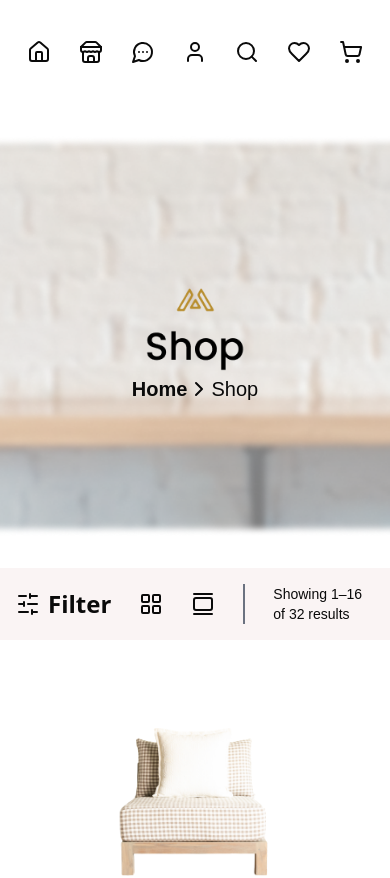
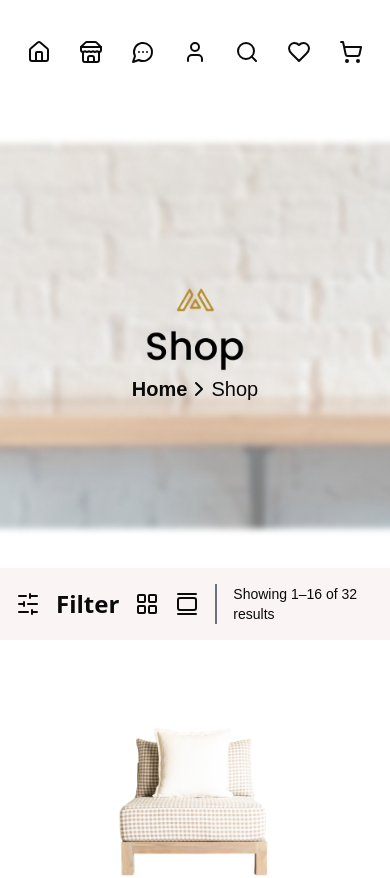
Before and after one commit to Kinzakhan21/GIAIC_final_hackathon, a Next.js app: page /shop in a window 390 px wide. Shown: the top 878 px of the page. Built offline with nearby package versions, Linux system fonts and the light colour scheme.

Commit message:
Corrected

```diff
--- a/src/app/shop/page.tsx
+++ b/src/app/shop/page.tsx
@@ -23,8 +23,8 @@ import Tag from '../comonents/infoTag'
       {/* filter section  */}
 
       <div className='bg-palePink py-4 lg:px-20 px-4 flex justify-between'>
-     <div className='flex gap-x-7'>
-      <div className='flex gap-x-2 justify-center items-center'>
+     <div className='flex lg:gap-x-7 gap-x-4'>
+      <div className='flex gap-x-4 justify-center items-center'>
      <SlidersHorizontal />
      <span className='text-2xl font-semibold font-sans'>Filter</span>
      </div>
```
